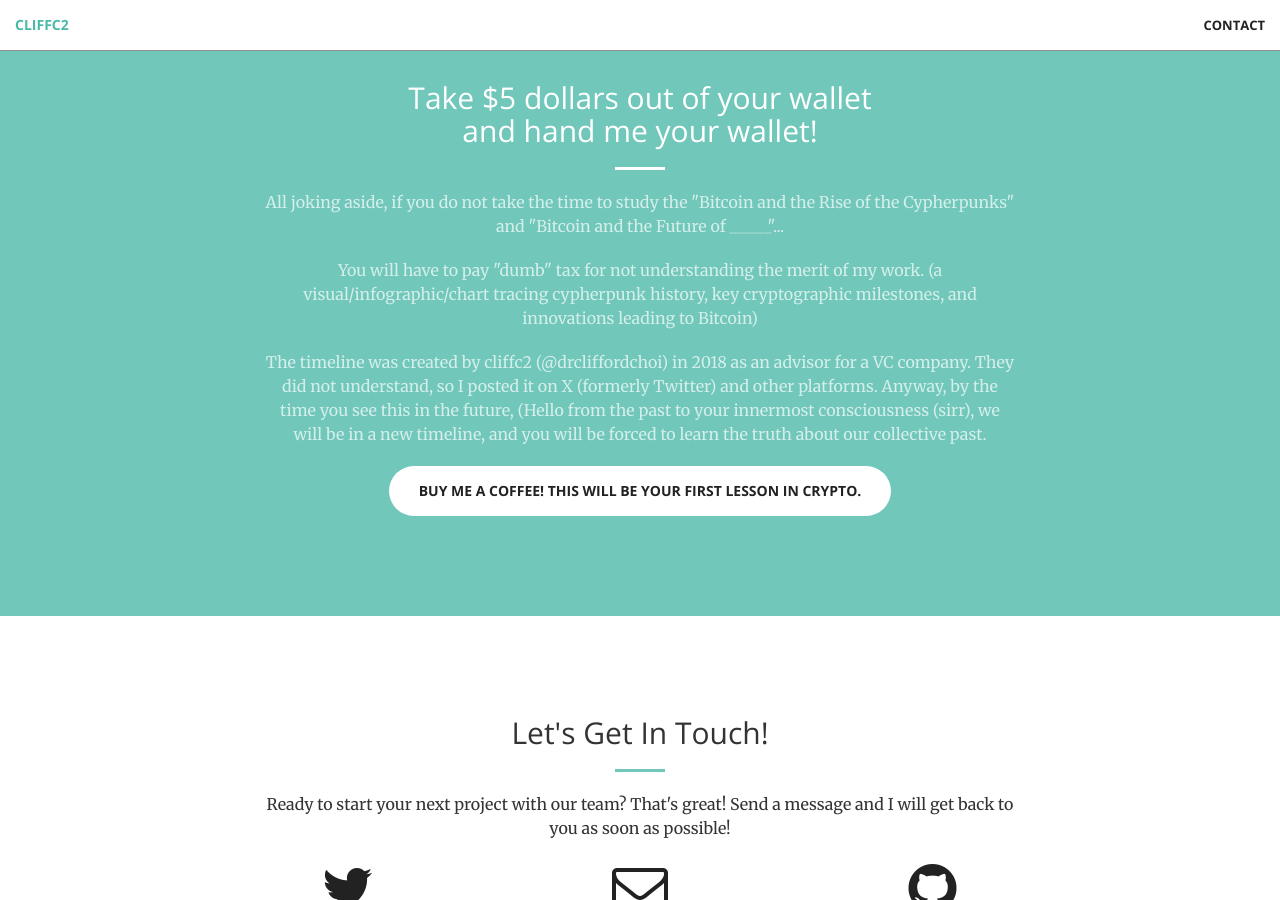
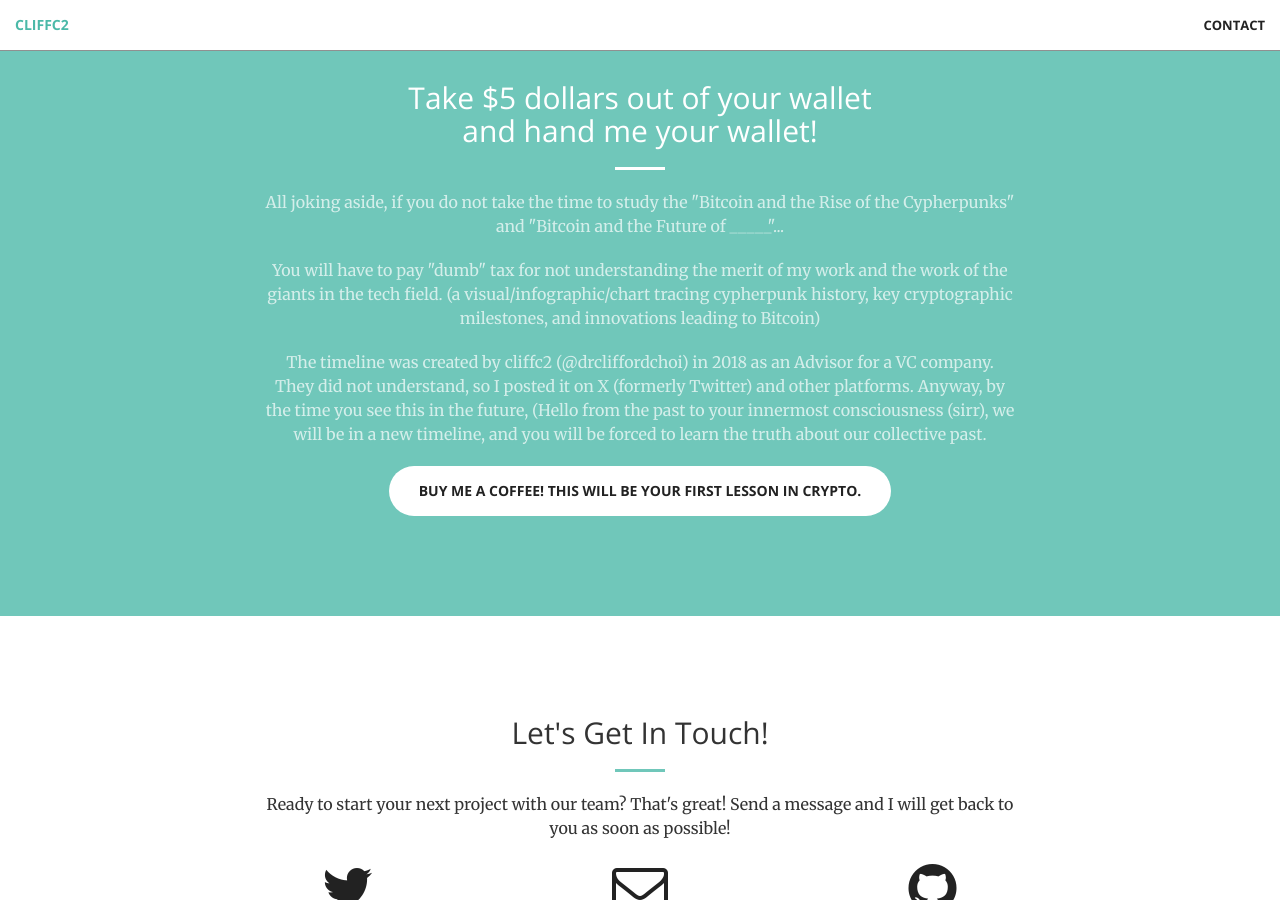
Before and after one commit to cliffc2/cliffc2.github.io, a Jekyll site: the page built from index.html, in a window 1280 px wide and 900 px high, scrolled down 3098 px. Built offline with Jekyll 4.4.1, drawn with Linux system fonts in a browser that asks for light colours; Markdown is read by kramdown in place of the engine named in the settings.

Commit message:
Update call-to-action.html

```diff
--- a/_includes/call-to-action.html
+++ b/_includes/call-to-action.html
@@ -5,8 +5,8 @@
                 <h2 class="section-heading">Take $5 dollars out of your wallet <br> and hand me your wallet!</h2>
                 <hr class="light">
                 <p class="text-faded">All joking aside, if you do not take the time to study the "Bitcoin and the Rise of the Cypherpunks" and "Bitcoin and the Future of _____"...</p>
-                <p class="text-faded">You will have to pay "dumb" tax for not understanding the merit of my work. (a visual/infographic/chart tracing cypherpunk history, key cryptographic milestones, and innovations leading to Bitcoin)</p>
-                <p class="text-faded">The timeline was created by cliffc2 (@drcliffordchoi) in 2018 as an advisor for a VC company. They did not understand, so I posted it on X (formerly Twitter) and other platforms. Anyway, by the time you see this in the future, (Hello from the past to your innermost consciousness (sirr), we will be in a new timeline, and you will be forced to learn the truth about our collective past. </p>
+                <p class="text-faded">You will have to pay "dumb" tax for not understanding the merit of my work and the work of the giants in the tech field. (a visual/infographic/chart tracing cypherpunk history, key cryptographic milestones, and innovations leading to Bitcoin)</p>
+                <p class="text-faded">The timeline was created by cliffc2 (@drcliffordchoi) in 2018 as an Advisor for a VC company. They did not understand, so I posted it on X (formerly Twitter) and other platforms. Anyway, by the time you see this in the future, (Hello from the past to your innermost consciousness (sirr), we will be in a new timeline, and you will be forced to learn the truth about our collective past. </p>
                 <a href="https://kas.coffee/cliffc2" class="btn btn-default btn-xl">Buy me a coffee! This will be your first lesson in crypto. </a>
                 <!-- Simple link to your page -->
 
```
